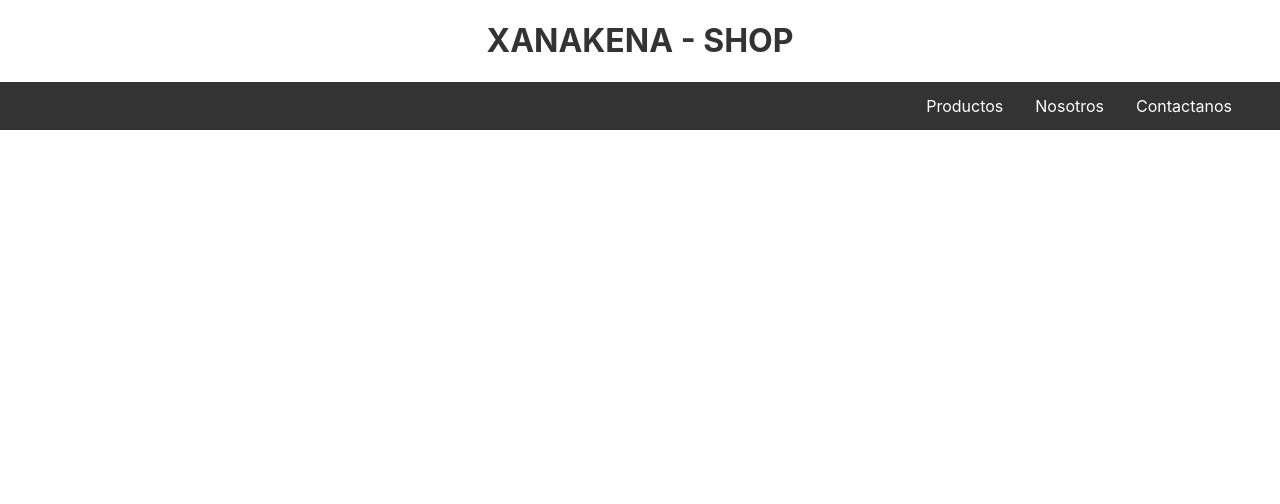
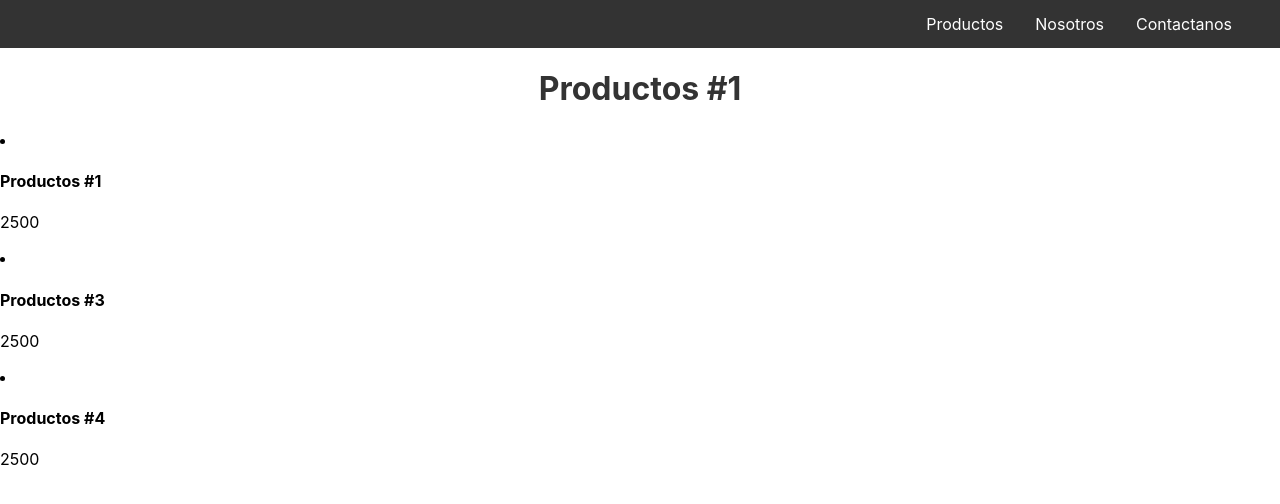
Before and after one commit to carlosvelasquezweb/Xanakena, a React (Create React App) app: page / in a window 1280 px wide. Shown: the top 504 px of the page. Built offline with nearby package versions, Linux system fonts and the light colour scheme; a small style sheet from the web is missing.

Commit message:
Componentes - Coderhouse

```diff
--- a/package.json
+++ b/package.json
@@ -1,8 +1,9 @@
 {
-  "name": "revit",
+  "name": "xankena",
   "version": "0.1.0",
   "private": true,
   "dependencies": {
+    "@material-ui/core": "^4.11.0",
     "@testing-library/jest-dom": "^4.2.4",
     "@testing-library/react": "^9.5.0",
     "@testing-library/user-event": "^7.2.1",
--- a/src/App.js
+++ b/src/App.js
@@ -2,17 +2,20 @@ import React from 'react';
 import logo from './logo.svg';
 import Title from './components/Title';
 import NavBar from './components/NavBar';
-
+import Lista from './components/Lista';
 
 function App() {
-  return (
-    <div className="App">
-      <header className="App-header">
-        <Title></Title>
-        <NavBar></NavBar>
-      </header>
+
+  return <>
+
+    <NavBar />
+    <Title name="Productos #1" />
+    <div className="ItemListContainer">
+      <Lista name="Productos #1" price="2500" />
+      <Lista name="Productos #3" price="2500" />
+      <Lista name="Productos #4" price="2500" />
     </div>
-  );
+  </>
 }
 
 export default App;
--- /dev/null
+++ b/src/components/Lista.js
@@ -0,0 +1,13 @@
+import React from 'react';
+
+function Lista(props) {
+
+    return <li>
+        <div>
+            <h4>{props.name}</h4>
+            <p>{props.price}</p>
+        </div></li>
+
+}
+
+export default Lista;
--- a/src/components/NavBar.js
+++ b/src/components/NavBar.js
@@ -2,8 +2,7 @@ import React from 'react';
 import './NavBar.css';
 
 function NavBar() {
-    return <>
-        <div className="navbar">
+    return <div className="navbar">
             <a><i className="fi fi-shopping-basket"></i></a>
             <a href="#contact">Contactanos</a>
             <div className="subnav">
@@ -13,7 +12,7 @@ function NavBar() {
                 <button className="subnavbtn">Productos</button>
             </div>
         </div>
-    </>
+
 }
 
 export default NavBar;
--- a/src/components/Title.js
+++ b/src/components/Title.js
@@ -1,9 +1,10 @@
 import React from 'react';
 import './Title.css';
-function Title() {
-    return <>
-        <h1>XANAKENA - SHOP</h1>
-    </>
+
+function Title(props) {
+
+    return <h1>{props.name}</h1>
+
 }
 
 export default Title;
```
Also changed, not shown: 1 other file (tests, documents, lock files or other folders).
